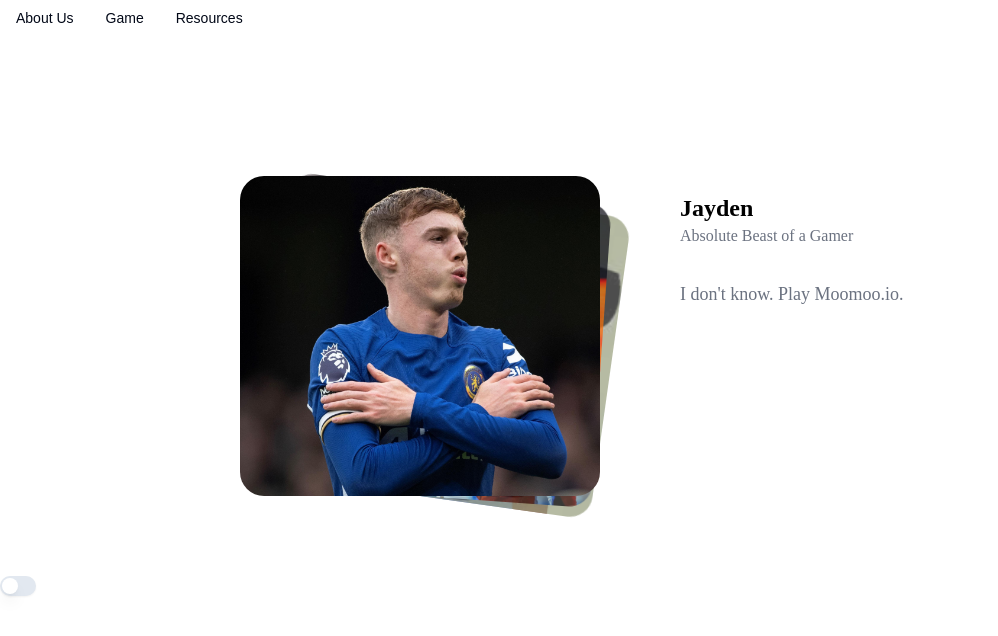
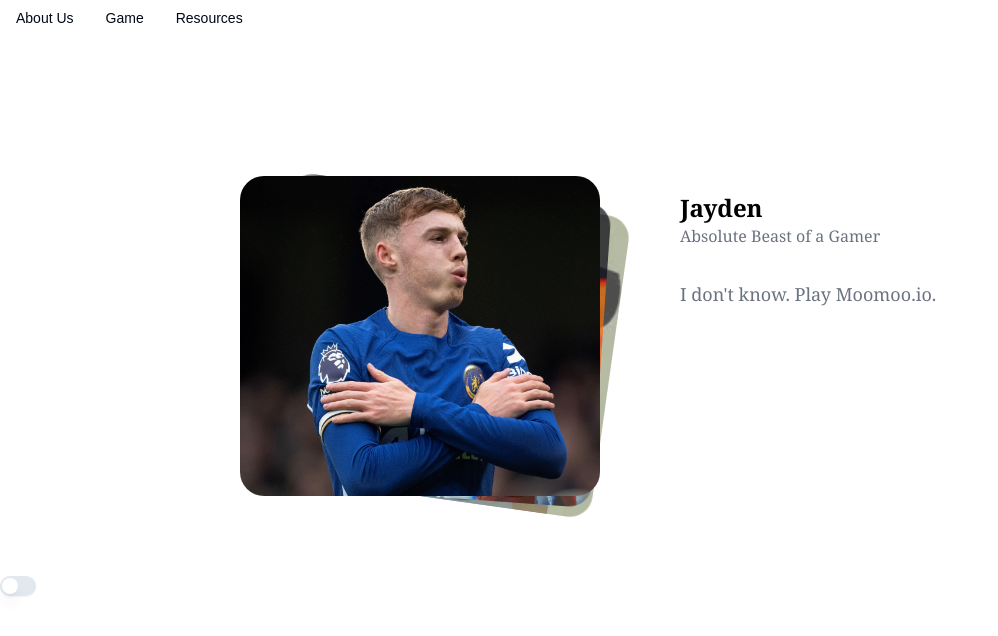
Before and after one commit to meisyt08/smuwebdev, a Next.js app in the folder my-app/: page / in a window 1280 px wide. Shown: the top 636 px of the page, without its empty margins (0-998 px from the left). Built offline with nearby package versions, Linux system fonts and the light colour scheme.

Commit message:
11dec1015 to redeploy

```diff
--- a/my-app/components/ui/animated-testimonials.tsx
+++ b/my-app/components/ui/animated-testimonials.tsx
@@ -42,7 +42,7 @@ export const AnimatedTestimonials = ({
     return Math.floor(Math.random() * 21) - 10;
   };
   return (
-    <div className="max-w-sm md:max-w-4xl mx-auto antialiased font-mono px-4 md:px-8 lg:px-12 py-20">
+    <div className="max-w-sm md:max-w-4xl mx-auto antialiased font-serif font-family:georgia px-4 md:px-8 lg:px-12 py-20">
       <div className="relative grid grid-cols-1 md:grid-cols-2  gap-20">
         <div>
           <div className="relative h-80 w-full">
--- a/my-app/next.config.mjs
+++ b/my-app/next.config.mjs
@@ -1,4 +1,8 @@
 /** @type {import('next').NextConfig} */
-const nextConfig = {};
+const nextConfig = {
+    eslint:{
+        ignoreDuringBuilds:true
+    }
+};
 
 export default nextConfig;
```
